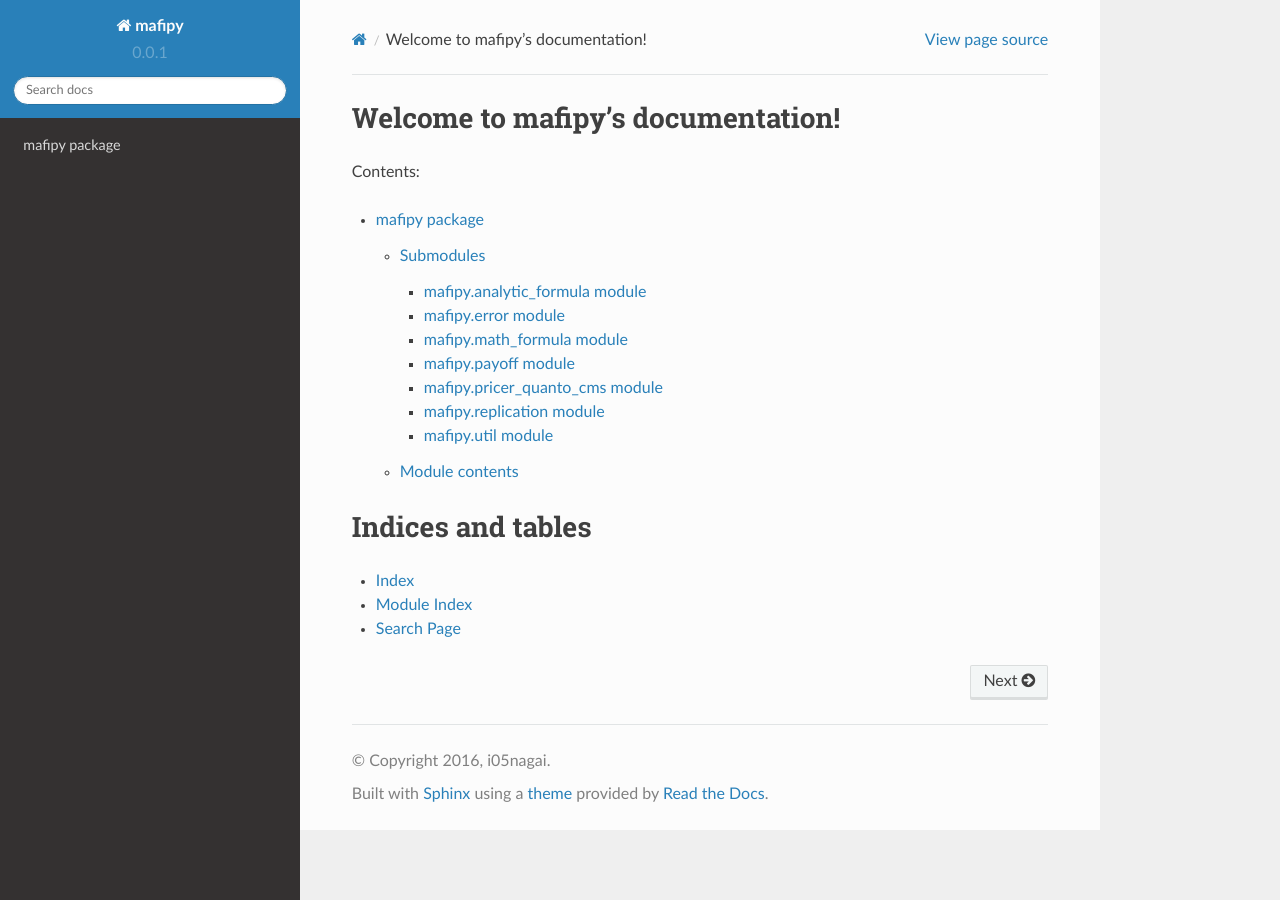
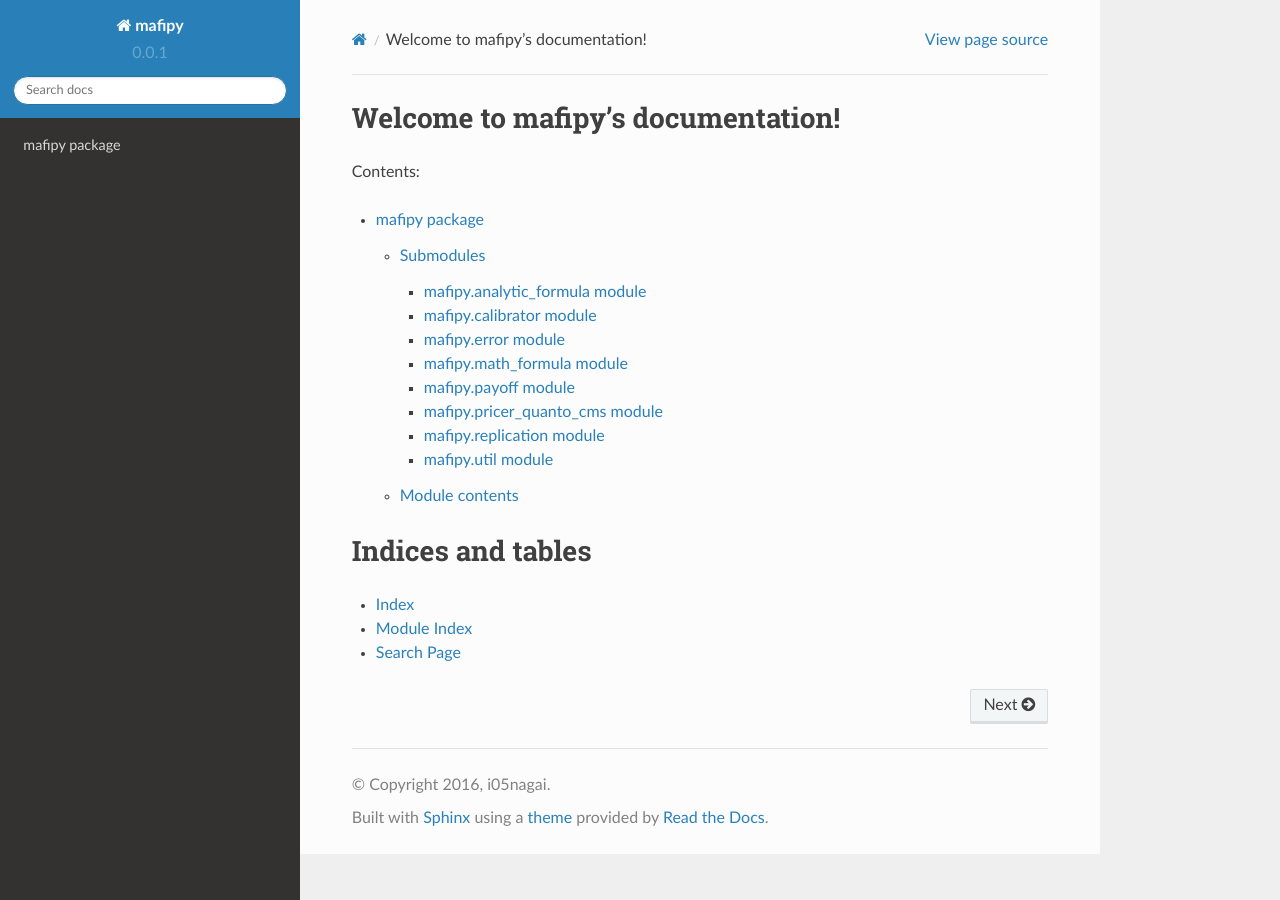
Before and after one commit to i05nagai/mafipy, a Sphinx documentation site: the page built from docs/source/index.rst, in a window 1280 px wide. Built offline with Sphinx 7.4.7 and the Read the Docs theme 2.0.0, drawn with Linux system fonts in a browser that asks for light colours.

Commit message:
[ci skip]Add document of calibator.py

```diff
--- /dev/null
+++ b/docs/source/mafipy.calibrator.rst
@@ -0,0 +1,7 @@
+mafipy.calibrator module
+==========================
+
+.. automodule:: mafipy.calibrator
+    :members:
+    :undoc-members:
+    :show-inheritance:
--- a/docs/source/mafipy.rst
+++ b/docs/source/mafipy.rst
@@ -7,6 +7,7 @@ Submodules
 .. toctree::
 
    mafipy.analytic_formula
+   mafipy.calibrator
    mafipy.error
    mafipy.math_formula
    mafipy.payoff
```
